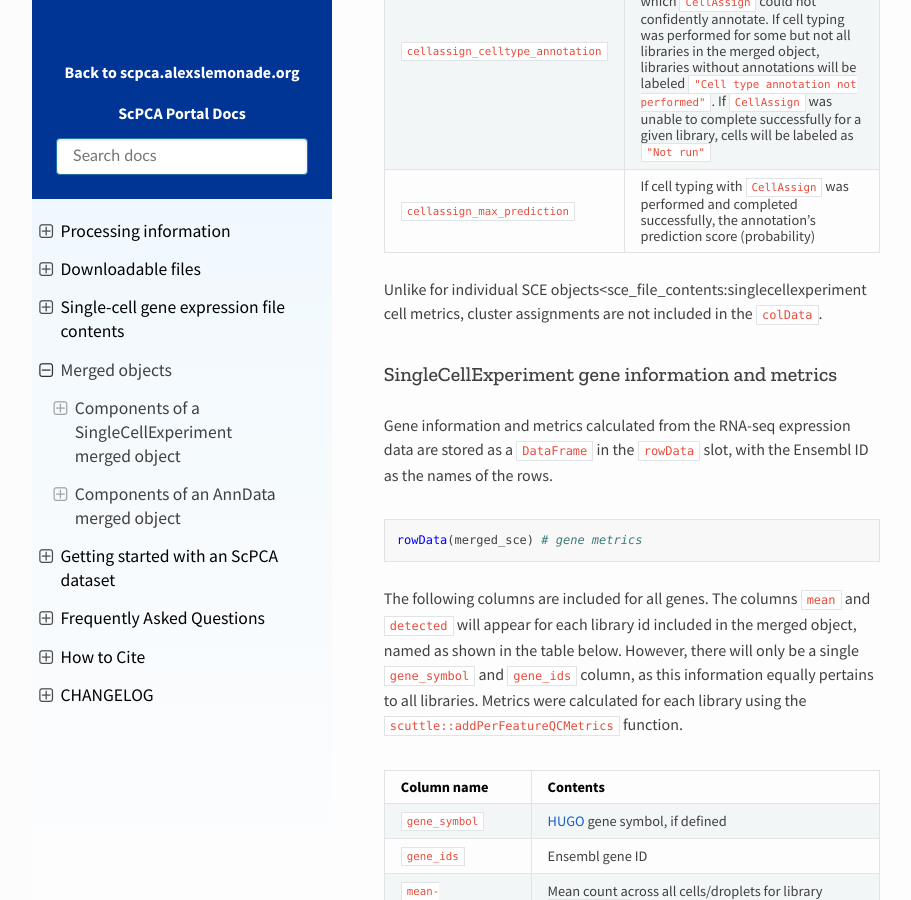
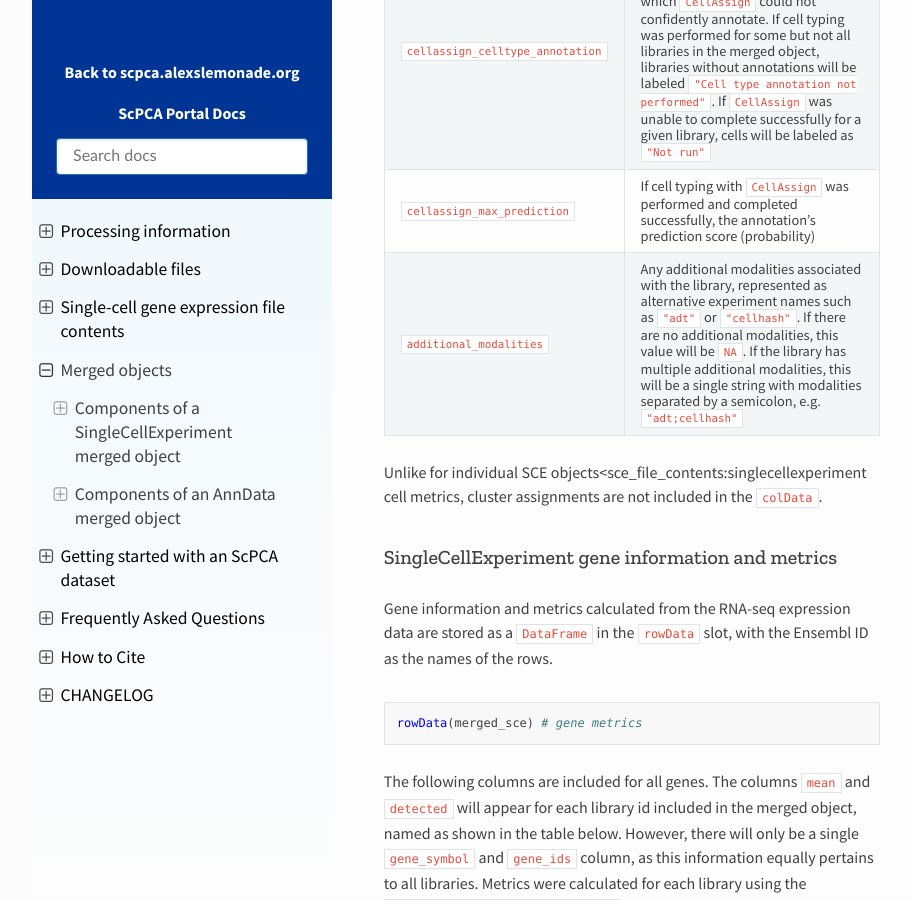
Before and after one commit to DongzeHE/scpca-docs, a Sphinx documentation site: the page built from docs/merged_objects.md, in a window 1280 px wide and 900 px high, scrolled down 3514 px. Shown: the whole window, without its empty margins (158-1069 px from the left). Built offline with Sphinx 7.4.7 and the Read the Docs theme 2.0.0, drawn with Linux system fonts in a browser that asks for light colours; some of the changed text lies outside the part shown.

Commit message:
Include additional_modalities column in SCE section, and fix a few small typos

```diff
--- a/docs/merged_objects.md
+++ b/docs/merged_objects.md
@@ -59,26 +59,27 @@ colData(merged_sce) # cell metrics
 
 The following per-cell data columns are included for each cell, calculated using the [`scuttle::addPerCellQCMetrics()`](https://rdrr.io/github/LTLA/scuttle/man/addPerCellQCMetrics.html) function.
 
-| Column name                      | Contents                                                                                                                                                                                                                                                                                                                                                        |
-| -------------------------------- | --------------------------------------------------------------------------------------------------------------------------------------------------------------------------------------------------------------------------------------------------------------------------------------------------------------------------------------------------------------- |
-| `barcodes`                       | The cell barcode                                                                                                                                                                                                                                                                                                                                                |
-| `library_id`                     | Library ID in the form `SCPCS000000`                                                                                                                                                                                                                                                                                                                            |
-| `cell_id`                        | Unique ID for each cell in the format `SCPCL000000-{barcode}`. This value matches the `colData` row names                                                                                                                                                                                                                                                       |
-| `sum`                            | UMI count for RNA-seq data                                                                                                                                                                                                                                                                                                                                      |
-| `detected`                       | Number of genes detected (gene count > 0 )                                                                                                                                                                                                                                                                                                                      |
-| `subsets_mito_sum`               | UMI count of mitochondrial genes                                                                                                                                                                                                                                                                                                                                |
-| `subsets_mito_detected`          | Number of mitochondrial genes detected                                                                                                                                                                                                                                                                                                                          |
-| `subsets_mito_percent`           | Percent of all UMI counts assigned to mitochondrial genes                                                                                                                                                                                                                                                                                                       |
-| `total`                          | Total UMI count for RNA-seq data and any alternative experiments (i.e., ADT data from CITE-seq)                                                                                                                                                                                                                                                                 |
-| `prob_compromised`               | Probability that a cell is compromised (i.e., dead or damaged), as calculated by `miQC`                                                                                                                                                                                                                                                                         |
-| `miQC_pass`                      | Indicates whether the cell passed the default miQC filtering. `TRUE` is assigned to cells with a low probability of being compromised (`prob_compromised` < 0.75) or [sufficiently low mitochondrial content](https://bioconductor.org/packages/release/bioc/vignettes/miQC/inst/doc/miQC.html#preventing-exclusion-of-low-mito-cells)                          |
-| `scpca_filter`                   | Labels cells as either `Keep` or `Remove` based on filtering criteria (`prob_compromised` < 0.75 and number of unique genes detected > 200)                                                                                                                                                                                                                     |
-| `adt_scpca_filter`               | If CITE-seq was performed, labels cells as either `Keep` or `Remove` based on ADT filtering criteria (`discard = TRUE` as determined by [`DropletUtils::CleanTagCounts()`](https://rdrr.io/github/MarioniLab/DropletUtils/man/cleanTagCounts.html))                                                                                                             |
-| `submitter_celltype_annotation`  | If available, cell type annotations obtained from the group that submitted the original data. Cells that the submitter did not annotate are labeled as `"Submitter-excluded"`                                                                                                                                                                                   |
-| `singler_celltype_annotation`    | If cell typing with `SingleR` was performed, the annotated cell type. Cells labeled as `NA` are those which `SingleR` could not confidently annotate. If cell typing was performed for some but not all libraries in the merged object, libraries without annotations will be labeled `"Cell type annotation not performed"`                                    |
-| `singler_celltype_ontology`      | If cell typing with `SingleR` was performed with ontology labels, the annotated cell type's ontology ID. Cells labeled as `NA` are those which `SingleR` could not confidently annotate. If cell typing was performed for some but not all libraries in the merged object, libraries without annotations will be labeled `"Cell type annotation not performed"` |
-| `cellassign_celltype_annotation` | If cell typing with `CellAssign` was performed, the annotated cell type. Cells labeled as `"other"` are those which `CellAssign` could not confidently annotate. If cell typing was performed for some but not all libraries in the merged object, libraries without annotations will be labeled `"Cell type annotation not performed"`. If `CellAssign` was unable to complete successfully for a given library, cells will be labeled as `"Not run"`                        |
-| `cellassign_max_prediction`      | If cell typing with `CellAssign` was performed and completed successfully, the annotation's prediction score (probability)                                                                                                                                                                                                                                                                 |
+| Column name                      | Contents                                                                                                                                                                                                                                                                                                                                                                                                                                               |
+| -------------------------------- | ------------------------------------------------------------------------------------------------------------------------------------------------------------------------------------------------------------------------------------------------------------------------------------------------------------------------------------------------------------------------------------------------------------------------------------------------------ |
+| `barcodes`                       | The cell barcode                                                                                                                                                                                                                                                                                                                                                                                                                                       |
+| `library_id`                     | Library ID in the form `SCPCS000000`                                                                                                                                                                                                                                                                                                                                                                                                                   |
+| `cell_id`                        | Unique ID for each cell in the format `SCPCL000000-{barcode}`. This value matches the `colData` row names                                                                                                                                                                                                                                                                                                                                              |
+| `sum`                            | UMI count for RNA-seq data                                                                                                                                                                                                                                                                                                                                                                                                                             |
+| `detected`                       | Number of genes detected (gene count > 0 )                                                                                                                                                                                                                                                                                                                                                                                                             |
+| `subsets_mito_sum`               | UMI count of mitochondrial genes                                                                                                                                                                                                                                                                                                                                                                                                                       |
+| `subsets_mito_detected`          | Number of mitochondrial genes detected                                                                                                                                                                                                                                                                                                                                                                                                                 |
+| `subsets_mito_percent`           | Percent of all UMI counts assigned to mitochondrial genes                                                                                                                                                                                                                                                                                                                                                                                              |
+| `total`                          | Total UMI count for RNA-seq data and any alternative experiments (i.e., ADT data from CITE-seq)                                                                                                                                                                                                                                                                                                                                                        |
+| `prob_compromised`               | Probability that a cell is compromised (i.e., dead or damaged), as calculated by `miQC`                                                                                                                                                                                                                                                                                                                                                                |
+| `miQC_pass`                      | Indicates whether the cell passed the default miQC filtering. `TRUE` is assigned to cells with a low probability of being compromised (`prob_compromised` < 0.75) or [sufficiently low mitochondrial content](https://bioconductor.org/packages/release/bioc/vignettes/miQC/inst/doc/miQC.html#preventing-exclusion-of-low-mito-cells)                                                                                                                 |
+| `scpca_filter`                   | Labels cells as either `Keep` or `Remove` based on filtering criteria (`prob_compromised` < 0.75 and number of unique genes detected > 200)                                                                                                                                                                                                                                                                                                            |
+| `adt_scpca_filter`               | If CITE-seq was performed, labels cells as either `Keep` or `Remove` based on ADT filtering criteria (`discard = TRUE` as determined by [`DropletUtils::CleanTagCounts()`](https://rdrr.io/github/MarioniLab/DropletUtils/man/cleanTagCounts.html))                                                                                                                                                                                                    |
+| `submitter_celltype_annotation`  | If available, cell type annotations obtained from the group that submitted the original data. Cells that the submitter did not annotate are labeled as `"Submitter-excluded"`                                                                                                                                                                                                                                                                          |
+| `singler_celltype_annotation`    | If cell typing with `SingleR` was performed, the annotated cell type. Cells labeled as `NA` are those which `SingleR` could not confidently annotate. If cell typing was performed for some but not all libraries in the merged object, libraries without annotations will be labeled `"Cell type annotation not performed"`                                                                                                                           |
+| `singler_celltype_ontology`      | If cell typing with `SingleR` was performed with ontology labels, the annotated cell type's ontology ID. Cells labeled as `NA` are those which `SingleR` could not confidently annotate. If cell typing was performed for some but not all libraries in the merged object, libraries without annotations will be labeled `"Cell type annotation not performed"`                                                                                        |
+| `cellassign_celltype_annotation` | If cell typing with `CellAssign` was performed, the annotated cell type. Cells labeled as `"other"` are those which `CellAssign` could not confidently annotate. If cell typing was performed for some but not all libraries in the merged object, libraries without annotations will be labeled `"Cell type annotation not performed"`. If `CellAssign` was unable to complete successfully for a given library, cells will be labeled as `"Not run"` |
+| `cellassign_max_prediction`      | If cell typing with `CellAssign` was performed and completed successfully, the annotation's prediction score (probability)                                                                                                                                                                                                                                                                                                                             |
+| `additional_modalities`          | Any additional modalities associated with the library, represented as alternative experiment names such as `"adt"` or `"cellhash"`. If there are no additional modalities, this value will be `NA`. If the library has multiple additional modalities, this will be a single string with modalities separated by a semicolon, e.g. `"adt;cellhash"`                                                                                                    |
 
 
 Unlike for {ref}`individual SCE objects<sce_file_contents:singlecellexperiment cell metrics`, cluster assignments are not included in the `colData`.
```
Also changed, not shown: other parts of docs/merged_objects.md (+2 -2 lines).
